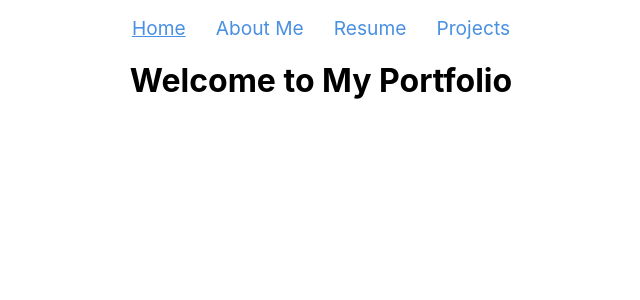
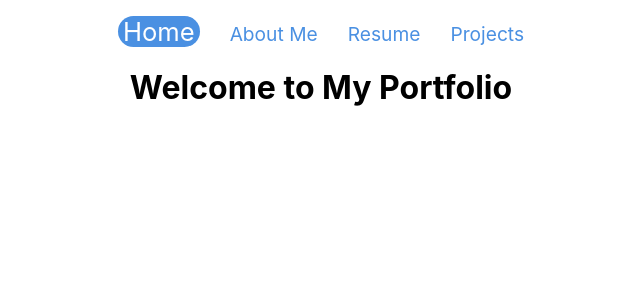
Before and after one commit to BTouts/portfolio_project, a React (Create React App) app in the folder my-portfolio/: page / in a window 1280 px wide. In both pictures the pointer is over the link "Home". Shown: the top 300 px of the page, without its empty margins (319-959 px from the left). Built offline with nearby package versions, Linux system fonts and the light colour scheme.

Commit message:
Added some animations to headers

```diff
--- a/my-portfolio/src/App.js
+++ b/my-portfolio/src/App.js
@@ -1,7 +1,7 @@
 // src/App.js
-import React from "react";
-import { BrowserRouter as Router, Route, Routes, Link } from "react-router-dom";
-import "./App.css";
+import React from 'react'
+import { BrowserRouter as Router, Route, Routes, Link } from 'react-router-dom'
+import './App.scss'
 
 function App() {
   return (
@@ -32,11 +32,11 @@ function App() {
         </Routes>
       </div>
     </Router>
-  );
+  )
 }
 
 function Home() {
-  return <h1>Welcome to My Portfolio</h1>;
+  return <h1>Welcome to My Portfolio</h1>
 }
 
 function AboutMe() {
@@ -48,14 +48,14 @@ function AboutMe() {
         innovation.
       </p>
     </section>
-  );
+  )
+}
+
+function Projects() {
+  return <h2>Projects Page</h2>
 }
 
 function Resume() {
-  return <h2>Resume Page</h2>;
-}
-
-function Projects() {
   return (
     <section class="resume-section">
       <h2>Work Experience</h2>
@@ -195,7 +195,7 @@ function Projects() {
         </p>
       </div>
     </section>
-  );
+  )
 }
 
-export default App;
+export default App
--- a/my-portfolio/src/App.css
+++ b/my-portfolio/src/App.scss
@@ -1,4 +1,4 @@
-/* src/App.css */
+@import 'animate.css';
 
 .App {
   text-align: center;
@@ -6,7 +6,7 @@
 
 .App-header {
   background-color: #4a90e2;
-  padding: 20px;
+  padding: 30px;
   color: white;
 }
 
@@ -43,11 +43,19 @@ nav ul li a {
   color: #4a90e2;
   text-decoration: none;
   font-size: 1.2em;
+  transition: all 0.4s ease;
 }
 
 nav ul li a:hover {
-  text-decoration: underline;
+  background-color: #4a90e2;
+  color: white;
+  transition: all 0.4s ease;
+  border-radius: 25px;
+  padding-left: 5px;
+  padding-right: 5px;
+  font-size: 1.6em;
 }
+
 /* Resume Specific Styles */
 .resume-section {
   padding: 30px;
@@ -72,7 +80,6 @@ nav ul li a:hover {
 }
 
 .job ul {
-  list-style-type: disc;
   margin-top: 10px;
   padding-left: 20px;
 }
```
Also changed, not shown: my-portfolio/package.json (+9 -0 lines), 2 other files (tests, documents, lock files or other folders).
